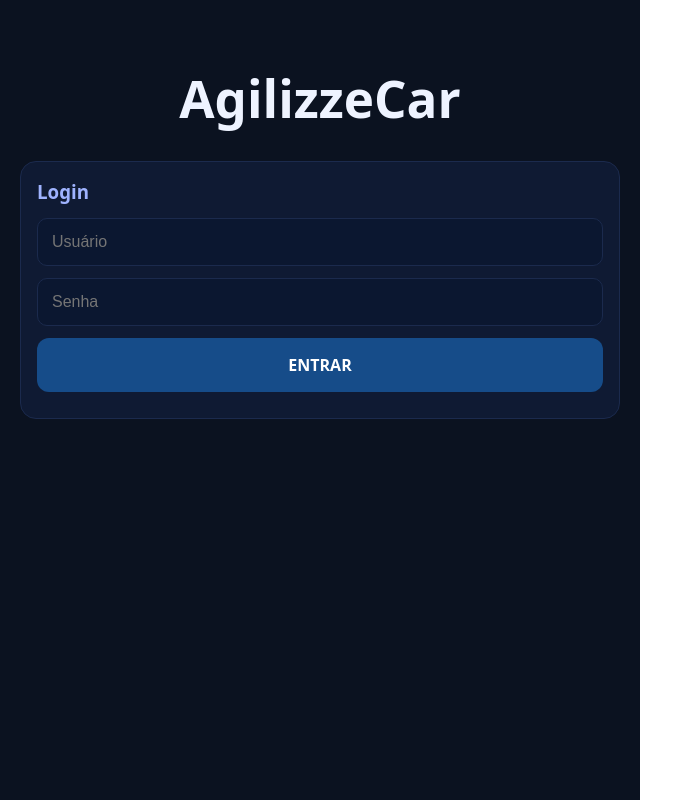
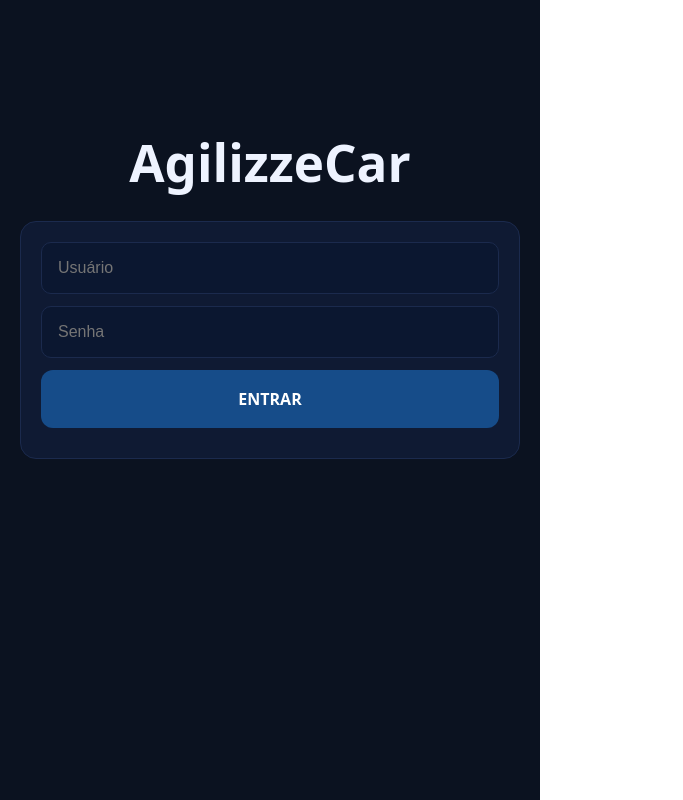
Before and after one commit to eduardosoaresnunes97-netizen/agillizecar, a React (Vite) app: page / in a window 1280 px wide. Shown: the whole page, without its empty margins (0-683 px from the left). Built offline with nearby package versions, Linux system fonts and the light colour scheme.

Commit message:
Update App.jsx

```diff
--- a/src/App.jsx
+++ b/src/App.jsx
@@ -2,13 +2,12 @@ import React, { useEffect, useRef, useState } from "react";
 import { initializeApp } from "firebase/app";
 import {
   getFirestore, doc, setDoc, getDoc, updateDoc, collection,
-  addDoc, serverTimestamp, query, orderBy, limit, getDocs, deleteDoc
+  addDoc, serverTimestamp, query, orderBy, limit, getDocs
 } from "firebase/firestore";
 import { BrowserMultiFormatReader } from "@zxing/browser";
 import { jsPDF } from "jspdf";
-import QRCode from "qrcode";
 
-// ====== 1. CONFIGURAÇÃO FIREBASE ======
+// ====== Configuração Firebase ======
 const firebaseConfig = {
   apiKey: "AIzaSyCWGF6yl-zNZquFQBb4Ax0i4PB8j0bCBRE",
   authDomain: "supervisao-carros.firebaseapp.com",
@@ -21,220 +20,269 @@ const app = initializeApp(firebaseConfig);
 const db = getFirestore(app);
 
 const SETORES = ["Entrada", "Pátio", "Oficina", "Funilaria", "Acessórios", "Lavagem", "Showroom", "Vendido"];
-const DARK = { bg: "#0b1220", card: "#0f1a33", border: "#1b2a4d", text: "#eef3ff", blue: "#164c89", ok: "#10b981", danger: "#e53935" };
+const DARK = {
+  bg: "#0b1220", card: "#0f1a33", border: "#1b2a4d", text: "#eef3ff",
+  mut: "#9fb3ff", blue: "#164c89", ok: "#10b981", danger: "#ff4444"
+};
 
-// ====== 2. COMPONENTES ESTÁTICOS (RESOLVE O FOCO) ======
-const Container = ({ children }) => (
-  <div style={{ background: DARK.bg, color: DARK.text, minHeight: "100vh", width: "100%", padding: "20px", boxSizing: "border-box" }}>
-    <div style={{ maxWidth: "600px", margin: "0 auto" }}>{children}</div>
-  </div>
-);
-
-const Card = ({ title, children }) => (
-  <div style={{ background: DARK.card, border: `1px solid ${DARK.border}`, borderRadius: 16, padding: 16, width: "100%", boxSizing: "border-box", marginBottom: 15 }}>
-    {title && <h3 style={{ margin: "0 0 12px 0", color: "#9fb3ff" }}>{title}</h3>}
-    {children}
-  </div>
-);
-
-const BigButton = ({ children, onClick, color = DARK.blue, style }) => (
-  <button onClick={onClick} style={{ background: color, color: "white", border: 0, borderRadius: 12, padding: "16px", fontWeight: 600, cursor: "pointer", width: "100%", marginBottom: 10, ...style }}>
-    {children}
-  </button>
-);
-
-const StyledInput = (props) => (
-  <input {...props} style={{ padding: 14, borderRadius: 10, border: `1px solid ${DARK.border}`, background: "#0b1730", color: DARK.text, width: "100%", boxSizing: "border-box", marginBottom: 12, fontSize: "16px", outline: "none", ...props.style }} />
-);
-
-// ====== 3. COMPONENTE PRINCIPAL ======
 export default function App() {
   const [view, setView] = useState("login");
   const [currentUser, setCurrentUser] = useState(null);
+  const [userInput, setUserInput] = useState("");
+  const [password, setPassword] = useState("");
 
-  // Estados de Formulários
-  const [loginForm, setLoginForm] = useState({ user: "", pass: "" });
-  const [carForm, setCarForm] = useState({ chassi: "", modelo: "", ano: "", cor: "" });
-  const [userForm, setUserForm] = useState({ nome: "", login: "", senha: "", admin: false });
-
-  // Estados de Listas
+  // Estados de Cadastro e Listas
+  const [chassi, setChassi] = useState("");
+  const [modelo, setModelo] = useState("");
+  const [ano, setAno] = useState("");
+  const [cor, setCor] = useState("");
   const [lista, setLista] = useState([]);
   const [filtro, setFiltro] = useState("");
-  const [scanResult, setScanResult] = useState("");
-  const [novoSetor, setNovoSetor] = useState(SETORES[0]);
 
+  // Estados de Usuários
+  const [newUser, setNewUser] = useState("");
+  const [newPass, setNewPass] = useState("");
+  const [newIsAdmin, setNewIsAdmin] = useState(false);
+
+  // Scanner
+  const [scanText, setScanText] = useState("");
+  const [setorEscolhido, setSetorEscolhido] = useState(SETORES[0]);
   const videoRef = useRef(null);
   const scannerRef = useRef(null);
 
-  // --- Funções de PDF ---
-  const gerarPDF = async (veiculo) => {
-    const doc = new jsPDF({ unit: "mm", format: [80, 80] });
-    const qrData = await QRCode.toDataURL(veiculo.chassi);
-    doc.setFontSize(10);
-    doc.text("AGILLIZECAR", 40, 10, { align: "center" });
-    doc.addImage(qrData, "PNG", 15, 15, 50, 50);
-    doc.text(`CHASSI: ${veiculo.chassi}`, 40, 70, { align: "center" });
-    doc.save(`Etiqueta_${veiculo.chassi}.pdf`);
+  // Reset de scroll e limpeza de processos ao mudar de tela
+  useEffect(() => {
+    window.scrollTo(0, 0);
+  }, [view]);
+
+  const irParaHome = () => {
+    if (scannerRef.current) {
+      scannerRef.current.reset();
+      scannerRef.current = null;
+    }
+    setScanText("");
+    setFiltro("");
+    setView("home");
   };
 
-  // --- Handlers Firebase ---
+  const gerarPDF = async (carro) => {
+    const { default: QRCode } = await import("qrcode");
+    const doc = new jsPDF({ unit: "mm", format: [80, 80] });
+    const qrData = await QRCode.toDataURL(carro.chassi);
+    doc.setFontSize(10);
+    doc.text("AGILIZZECAR", 40, 10, { align: "center" });
+    doc.addImage(qrData, "PNG", 15, 15, 50, 50);
+    doc.text(`CHASSI: ${carro.chassi}`, 40, 70, { align: "center" });
+    doc.save(`Etiqueta_${carro.chassi}.pdf`);
+  };
+
   const handleLogin = async (e) => {
     e?.preventDefault();
-    const snap = await getDoc(doc(db, "users", loginForm.user.trim()));
-    if (snap.exists() && snap.data().senha === loginForm.pass) {
-      setCurrentUser({ nome: snap.data().nome, admin: snap.data().admin, login: loginForm.user });
+    const snap = await getDoc(doc(db, "users", userInput.trim()));
+    if (snap.exists() && snap.data().senha === password) {
+      setCurrentUser({ nome: snap.data().nome, admin: !!snap.data().admin });
       setView("home");
-    } else { alert("Login inválido"); }
+    } else { alert("Login ou senha incorretos!"); }
   };
 
-  const salvarVeiculo = async () => {
-    const id = carForm.chassi.trim().toUpperCase();
-    if (!id || !carForm.modelo) return alert("Preencha os campos!");
-    const dados = { ...carForm, chassi: id, status: "Entrada", updatedAt: serverTimestamp() };
-    await setDoc(doc(db, "vehicles", id), dados);
-    await addDoc(collection(db, "movements"), { chassi: id, tipo: "Entrada", user: currentUser.nome, createdAt: serverTimestamp() });
-    if(window.confirm("Salvo! Baixar QR Code?")) gerarPDF(dados);
-    setCarForm({ chassi: "", modelo: "", ano: "", cor: "" });
+  const createUser = async () => {
+    if (!newUser || !newPass) return alert("Preencha os campos!");
+    await setDoc(doc(db, "users", newUser.trim()), {
+      nome: newUser.trim(),
+      senha: newPass,
+      admin: newIsAdmin,
+      createdAt: serverTimestamp()
+    });
+    alert("Usuário criado com sucesso!");
+    setNewUser(""); setNewPass(""); setNewIsAdmin(false);
+    // Atualiza a lista
+    const s = await getDocs(collection(db, "users"));
+    setLista(s.docs.map(d => d.data()));
   };
 
-  const salvarNovoUsuario = async () => {
-    if (!userForm.login || !userForm.senha) return alert("Preencha tudo");
-    await setDoc(doc(db, "users", userForm.login), { nome: userForm.nome, senha: userForm.senha, admin: userForm.admin });
-    alert("Usuário criado!");
-    setUserForm({ nome: "", login: "", senha: "", admin: false });
-    carregarUsuarios();
+  // ====== ESTILOS OTIMIZADOS PARA APP (WEBVIEW) ======
+  const containerStyle = {
+    background: DARK.bg,
+    color: DARK.text,
+    minHeight: "100vh",
+    width: "100%",
+    // Suporte para entalhes de câmera (Notch) no celular
+    padding: "calc(env(safe-area-inset-top) + 20px) 20px calc(env(safe-area-inset-bottom) + 20px) 20px",
+    display: "flex",
+    flexDirection: "column",
+    boxSizing: "border-box"
   };
 
-  const carregarUsuarios = async () => {
-    const snap = await getDocs(collection(db, "users"));
-    setLista(snap.docs.map(d => ({ id: d.id, ...d.data() })));
-    setView("usuarios");
+  const cardStyle = {
+    background: DARK.card,
+    border: `1px solid ${DARK.border}`,
+    borderRadius: "16px",
+    padding: "20px",
+    marginBottom: "15px",
+    width: "100%",
+    boxSizing: "border-box"
   };
 
+  const inputStyle = {
+    width: "100%",
+    padding: "16px",
+    marginBottom: "12px",
+    borderRadius: "10px",
+    border: `1px solid ${DARK.border}`,
+    background: "#0b1730",
+    color: "#fff",
+    fontSize: "16px",
+    boxSizing: "border-box"
+  };
+
+  const btnStyle = (color) => ({
+    width: "100%",
+    padding: "18px",
+    background: color || DARK.blue,
+    color: "#fff",
+    border: "none",
+    borderRadius: "12px",
+    fontWeight: "bold",
+    fontSize: "16px",
+    marginBottom: "10px",
+    cursor: "pointer",
+    touchAction: "manipulation"
+  });
+
   return (
-    <Container>
+    <div style={containerStyle}>
+      <div style={{ maxWidth: "500px", width: "100%", margin: "0 auto" }}>
+
         {view === "login" && (
-        <div key="login" style={{ marginTop: "50px" }}>
-          <h1 style={{ textAlign: "center" }}>AgilizzeCar</h1>
-          <Card title="Login">
-            <StyledInput placeholder="Usuário" value={loginForm.user} onChange={e => setLoginForm({...loginForm, user: e.target.value})} />
-            <StyledInput type="password" placeholder="Senha" value={loginForm.pass} onChange={e => setLoginForm({...loginForm, pass: e.target.value})} />
-            <BigButton onClick={handleLogin}>ENTRAR</BigButton>
-          </Card>
+          <div style={{ paddingTop: "10vh" }}>
+            <h1 style={{ textAlign: "center", marginBottom: "30px" }}>AgilizzeCar</h1>
+            <div style={cardStyle}>
+              <input placeholder="Usuário" style={inputStyle} onChange={e => setUserInput(e.target.value)} />
+              <input type="password" placeholder="Senha" style={inputStyle} onChange={e => setPassword(e.target.value)} />
+              <button style={btnStyle()} onClick={handleLogin}>ENTRAR</button>
+            </div>
           </div>
         )}
 
         {view === "home" && (
-        <div key="home">
-          <div style={{ display: "flex", justifyContent: "space-between", marginBottom: 20 }}>
+          <>
+            <div style={{ display: "flex", justifyContent: "space-between", alignItems: "center", marginBottom: "20px" }}>
               <h2>Menu</h2>
-            <span style={{ color: "#9fb3ff" }}>{currentUser?.admin ? "Adm: " : "Op: "}{currentUser?.nome}</span>
+              <span style={{ color: DARK.mut }}>{currentUser?.nome}</span>
             </div>
             <div style={{ display: "grid", gridTemplateColumns: "1fr 1fr", gap: "10px" }}>
-            <BigButton onClick={() => setView("scan")}>LER QR</BigButton>
-            <BigButton onClick={() => setView("cadastrar")}>CADASTRAR</BigButton>
-            <BigButton onClick={async () => {
-              const snap = await getDocs(query(collection(db, "vehicles"), orderBy("updatedAt", "desc")));
-              setLista(snap.docs.map(d => d.data()));
+              <button style={btnStyle()} onClick={() => setView("scan")}>LER QR</button>
+              <button style={btnStyle()} onClick={() => setView("cadastrar")}>CADASTRAR</button>
+              <button style={btnStyle()} onClick={async () => {
+                const s = await getDocs(query(collection(db, "vehicles"), orderBy("updatedAt", "desc")));
+                setLista(s.docs.map(d => d.data()));
                 setView("historico");
-            }}>HISTÓRICO</BigButton>
-            <BigButton onClick={async () => {
-              const snap = await getDocs(query(collection(db, "movements"), orderBy("createdAt", "desc"), limit(20)));
-              setLista(snap.docs.map(d => ({ id: d.id, ...d.data() })));
+              }}>ESTOQUE</button>
+              <button style={btnStyle()} onClick={async () => {
+                const s = await getDocs(query(collection(db, "movements"), orderBy("createdAt", "desc"), limit(20)));
+                setLista(s.docs.map(d => ({ id: d.id, ...d.data() })));
                 setView("notificacoes");
-            }}>AVISOS</BigButton>
-            {currentUser?.admin && <BigButton color="#ff9800" onClick={carregarUsuarios}>USUÁRIOS</BigButton>}
+              }}>AVISOS</button>
             </div>
-          <BigButton color="#444" onClick={() => setView("login")} style={{ marginTop: 20 }}>SAIR</BigButton>
+            {currentUser?.admin && (
+              <button style={btnStyle("#ff9800")} onClick={async () => {
+                const s = await getDocs(collection(db, "users"));
+                setLista(s.docs.map(d => d.data()));
+                setView("usuarios");
+              }}>GESTÃO DE USUÁRIOS</button>
+            )}
+            <button style={btnStyle("#444")} onClick={() => setView("login")} style={{marginTop: "20px"}}>SAIR</button>
+          </>
+        )}
+
+        {view === "cadastrar" && (
+          <>
+            <h3>Novo Veículo</h3>
+            <div style={cardStyle}>
+              <input placeholder="Chassi" style={inputStyle} value={chassi} onChange={e => setChassi(e.target.value.toUpperCase())} />
+              <input placeholder="Modelo" style={inputStyle} onChange={e => setModelo(e.target.value)} />
+              <input placeholder="Ano" style={inputStyle} onChange={e => setAno(e.target.value)} />
+              <input placeholder="Cor" style={inputStyle} onChange={e => setCor(e.target.value)} />
+              <button style={btnStyle(DARK.ok)} onClick={async () => {
+                const id = chassi.trim();
+                const dPayload = { chassi: id, modelo, ano, cor, status: "Entrada", updatedAt: serverTimestamp() };
+                await setDoc(doc(db, "vehicles", id), dPayload);
+                await addDoc(collection(db, "movements"), { chassi: id, tipo: "Entrada", user: currentUser.nome, createdAt: serverTimestamp() });
+                if (window.confirm("Cadastrado! Baixar etiqueta?")) gerarPDF(dPayload);
+                irParaHome();
+              }}>SALVAR</button>
+              <button style={btnStyle("#555")} onClick={irParaHome}>VOLTAR</button>
+            </div>
+          </>
+        )}
+
+        {view === "usuarios" && (
+          <>
+            <h3>Gestão de Usuários</h3>
+            <div style={cardStyle}>
+              <input placeholder="Nome" style={inputStyle} value={newUser} onChange={e => setNewUser(e.target.value)} />
+              <input placeholder="Senha" style={inputStyle} value={newPass} onChange={e => setNewPass(e.target.value)} />
+              <label style={{ display: "flex", alignItems: "center", gap: "10px", marginBottom: "15px" }}>
+                <input type="checkbox" checked={newIsAdmin} onChange={e => setNewIsAdmin(e.target.checked)} /> É Administrador?
+              </label>
+              <button style={btnStyle(DARK.ok)} onClick={createUser}>CRIAR CONTA</button>
+            </div>
+            {lista.map((u, i) => (
+              <div key={i} style={{ ...cardStyle, padding: "12px", display: "flex", justifyContent: "space-between" }}>
+                <span>{u.nome}</span>
+                <span style={{ fontSize: "12px", color: DARK.mut }}>{u.admin ? "👑 Admin" : "Operador"}</span>
+              </div>
+            ))}
+            <button style={btnStyle("#555")} onClick={irParaHome}>VOLTAR</button>
+          </>
+        )}
+
+        {view === "historico" && (
+          <>
+            <h3>Estoque Atual</h3>
+            <input placeholder="Filtrar Chassi..." style={inputStyle} onChange={e => setFiltro(e.target.value.toUpperCase())} />
+            {lista.filter(v => v.chassi.includes(filtro)).map((v, i) => (
+              <div key={i} style={cardStyle}>
+                <b>{v.modelo}</b> <br/>
+                <small style={{color: DARK.mut}}>{v.chassi}</small>
+                <div style={{marginTop: "10px", color: DARK.ok}}>{v.status}</div>
+                <button style={{...btnStyle(DARK.blue), padding: "8px", marginTop: "10px", fontSize: "12px"}} onClick={() => gerarPDF(v)}>REIMPRIMIR ETIQUETA</button>
+              </div>
+            ))}
+            <button style={btnStyle("#555")} onClick={irParaHome}>VOLTAR</button>
+          </>
+        )}
+
+        {view === "scan" && (
+          <div style={cardStyle}>
+            <h3>Scanner</h3>
+            <video ref={videoRef} style={{ width: "100%", borderRadius: "12px", marginBottom: "15px", background: "#000" }} />
+            {!scanText && <button style={btnStyle()} onClick={async () => {
+              const reader = new BrowserMultiFormatReader();
+              scannerRef.current = reader;
+              const devices = await BrowserMultiFormatReader.listVideoInputDevices();
+              reader.decodeFromVideoDevice(devices[0].deviceId, videoRef.current, (res) => { if (res) setScanText(res.text); });
+            }}>LIGAR CÂMERA</button>}
+
+            {scanText && (
+              <div>
+                <p>Veículo: <b>{scanText}</b></p>
+                <select style={inputStyle} value={setorEscolhido} onChange={e => setSetorEscolhido(e.target.value)}>
+                   {SETORES.map(s => <option key={s} value={s}>{s}</option>)}
+                </select>
+                <button style={btnStyle(DARK.ok)} onClick={async () => {
+                   await updateDoc(doc(db, "vehicles", scanText), { status: setorEscolhido, updatedAt: serverTimestamp() });
+                   await addDoc(collection(db, "movements"), { chassi: scanText, tipo: setorEscolhido, user: currentUser.nome, createdAt: serverTimestamp() });
+                   alert("Movimentação registrada!");
+                   irParaHome();
+                }}>CONFIRMAR</button>
+              </div>
+            )}
+            <button style={btnStyle("#555")} onClick={irParaHome}>VOLTAR</button>
           </div>
         )}
 
-      {view === "cadastrar" && (
-        <div key="cad">
-          <h2>Novo Veículo</h2>
-          <Card>
-            <StyledInput placeholder="Chassi" value={carForm.chassi} onChange={e => setCarForm({...carForm, chassi: e.target.value})} />
-            <StyledInput placeholder="Modelo" value={carForm.modelo} onChange={e => setCarForm({...carForm, modelo: e.target.value})} />
-            <StyledInput placeholder="Ano" value={carForm.ano} onChange={e => setCarForm({...carForm, ano: e.target.value})} />
-            <StyledInput placeholder="Cor" value={carForm.cor} onChange={e => setCarForm({...carForm, cor: e.target.value})} />
-            <BigButton color={DARK.ok} onClick={salvarVeiculo}>SALVAR E GERAR QR</BigButton>
-            <BigButton color="#555" onClick={() => setView("home")}>VOLTAR</BigButton>
-          </Card>
       </div>
-      )}
-
-      {view === "usuarios" && (
-        <div key="users">
-          <h2>Gestão de Usuários</h2>
-          <Card title="Novo Funcionário">
-            <StyledInput placeholder="Nome Completo" value={userForm.nome} onChange={e => setUserForm({...userForm, nome: e.target.value})} />
-            <StyledInput placeholder="Login (ID)" value={userForm.login} onChange={e => setUserForm({...userForm, login: e.target.value})} />
-            <StyledInput placeholder="Senha" value={userForm.senha} onChange={e => setUserForm({...userForm, senha: e.target.value})} />
-            <label style={{ display: "block", marginBottom: 10 }}>
-              <input type="checkbox" checked={userForm.admin} onChange={e => setUserForm({...userForm, admin: e.target.checked})} /> É Administrador?
-            </label>
-            <BigButton color={DARK.ok} onClick={salvarNovoUsuario}>CRIAR CONTA</BigButton>
-          </Card>
-          {lista.map(u => (
-            <Card key={u.id}>
-              <div style={{ display: "flex", justifyContent: "space-between" }}>
-                <b>{u.nome} ({u.id})</b>
-                <span>{u.admin ? "👑" : "👤"}</span>
     </div>
-            </Card>
-          ))}
-          <BigButton color="#555" onClick={() => setView("home")}>VOLTAR</BigButton>
-        </div>
-      )}
-
-      {/* REPETIR ESTRUTURA PARA SCAN, HISTORICO E NOTIFICACOES COM O BOTAO VOLTAR SETANDO HOME */}
-      {view === "historico" && (
-        <div key="hist">
-          <h2>Estoque</h2>
-          <StyledInput placeholder="Filtrar..." onChange={e => setFiltro(e.target.value.toUpperCase())} />
-          {lista.filter(v => v.chassi.includes(filtro)).map((v, i) => (
-            <Card key={i}>
-              <div style={{ display: "flex", justifyContent: "space-between" }}>
-                <b>{v.modelo}</b>
-                <span style={{ color: DARK.ok }}>{v.status}</span>
-              </div>
-              <p style={{ fontSize: 12 }}>ID: {v.chassi}</p>
-              <button onClick={() => gerarPDF(v)} style={{ background: "none", border: `1px solid ${DARK.blue}`, color: DARK.blue, padding: 5, borderRadius: 5 }}>Reimprimir QR</button>
-            </Card>
-          ))}
-          <BigButton color="#555" onClick={() => setView("home")}>VOLTAR</BigButton>
-        </div>
-      )}
-
-      {view === "notificacoes" && (
-        <div key="notif">
-          <h2>Avisos</h2>
-          {lista.map(m => (
-            <Card key={m.id}>
-              <div>🚗 <b>{m.chassi}</b> → {m.tipo}</div>
-              <div style={{ fontSize: 11, color: "#777" }}>Por: {m.user} em {m.createdAt?.toDate().toLocaleString()}</div>
-            </Card>
-          ))}
-          <BigButton color="#555" onClick={() => setView("home")}>VOLTAR</BigButton>
-        </div>
-      )}
-
-      {view === "scan" && (
-        <div key="scan">
-          <h2>Scanner</h2>
-          <Card>
-            <video ref={videoRef} style={{ width: "100%", borderRadius: 10, background: "#000" }} />
-            <BigButton onClick={async () => {
-               const reader = new BrowserMultiFormatReader();
-               scannerRef.current = reader;
-               const devices = await BrowserMultiFormatReader.listVideoInputDevices();
-               reader.decodeFromVideoDevice(devices[0].deviceId, videoRef.current, (res) => { if(res) setScanResult(res.text); });
-            }}>LIGAR CÂMERA</BigButton>
-            {scanResult && <p>Detectado: {scanResult}</p>}
-            <BigButton color="#555" onClick={() => { scannerRef.current?.reset(); setView("home"); }}>VOLTAR</BigButton>
-          </Card>
-        </div>
-      )}
-    </Container>
   );
 }
```
Lines whose indentation alone changed are shown as unchanged.
